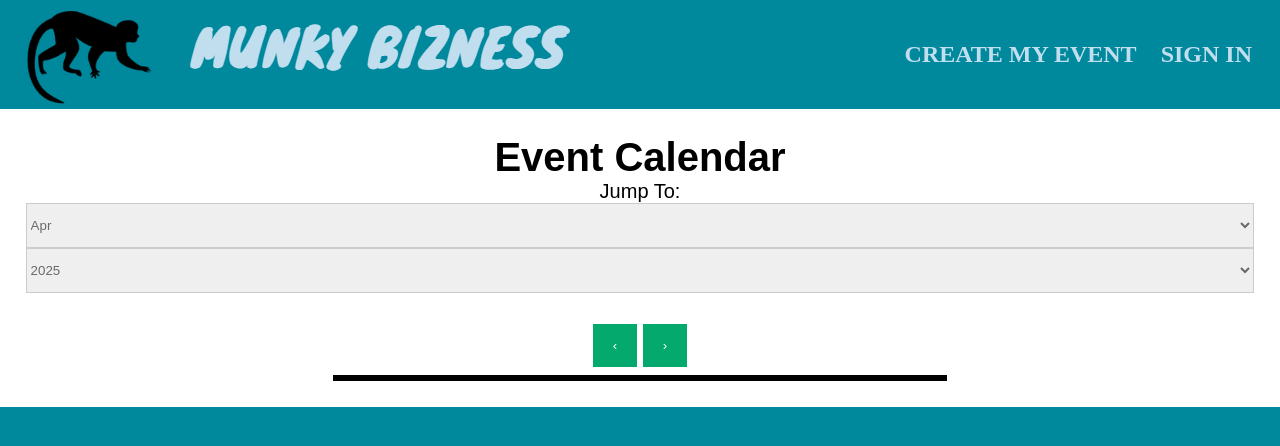
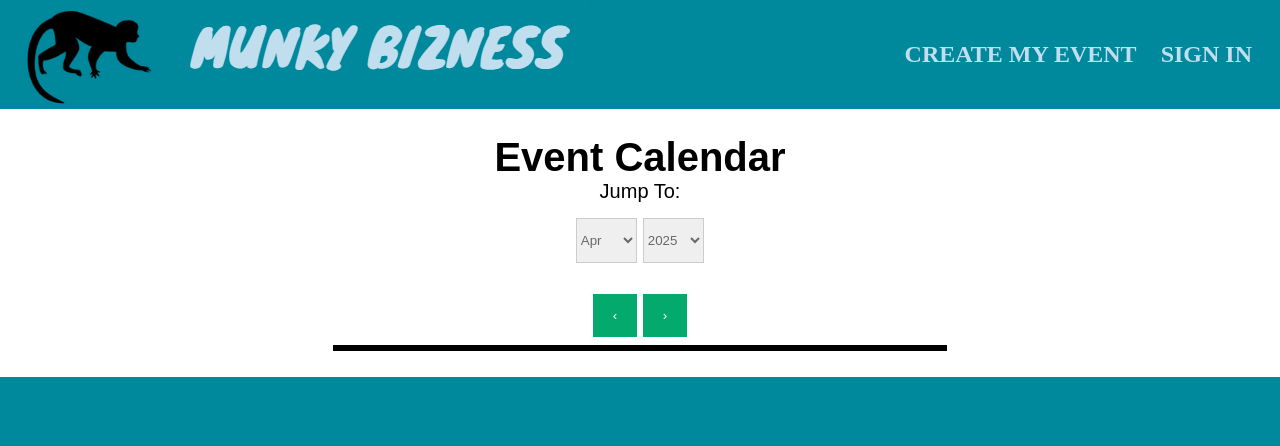
Before and after one commit to KadenSmith0124/Event-Manager-System, a website: page index.html in a window 1280 px wide. Drawn offline with Linux system fonts and the light colour scheme; no server answers.

Commit message:
make dropdowns smaller on home page

```diff
--- a/css/styles.css
+++ b/css/styles.css
@@ -53,6 +53,8 @@ span{text-decoration: underline;}
 
 /*Style rule for calendar section*/
 .calendarCenter{text-align: center;}
+.calendarCenter select{width: 5%;}
+#center{text-align: center; padding-bottom: 15px;}
 .table-calendar{margin-left: auto; margin-right: auto; border: solid black;}
 tr:nth-child(even){background-color: lightgray;}
 td{border: solid black; text-align: center;}
--- a/index.html
+++ b/index.html
@@ -24,10 +24,10 @@
         <div class="container-calendar">
           <div id="center">
             <h1 class="calendarCenter">Event Calendar</h1>
+            <label for="month">Jump To: </label>
           </div>
           <div id="right">
             <div class="calendarCenter">
-              <label for="month">Jump To: </label>
               <select id="month"></select>
               <select id="year"></select>
             </div>
```
